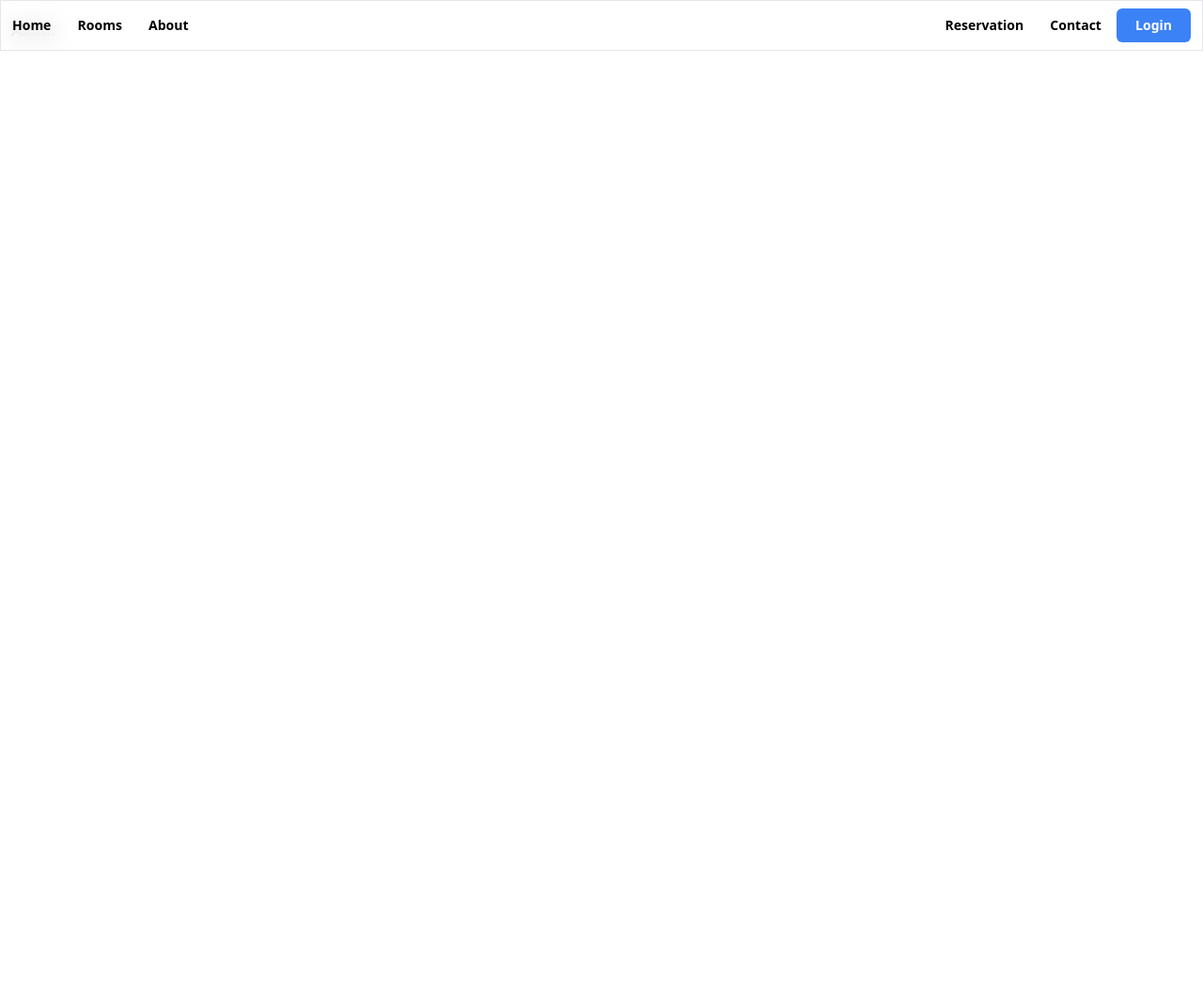
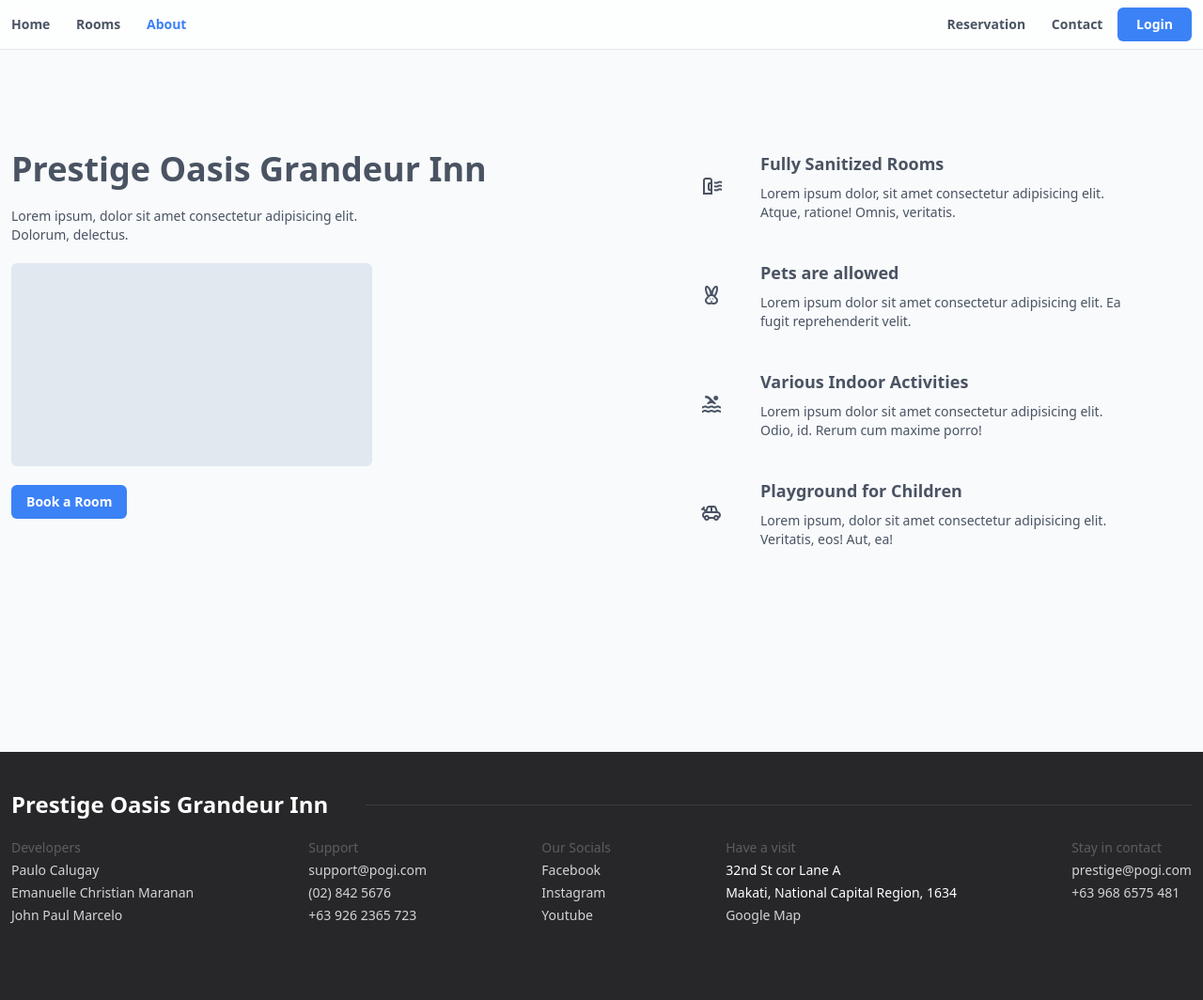
Before and after one commit to ecmrnn/pogi, a PHP site: page /about.php in a window 1280 px wide. Shown: the whole page at 94% size. Before the commit the page ends 54 px from the top, so only its background shows below. Run offline with PHP 8.4, Linux system fonts and the light colour scheme; some libraries are stand-ins or nearby versions.

Commit message:
finished about ui

```diff
--- a/about.php
+++ b/about.php
@@ -1,16 +1,81 @@
 <!DOCTYPE html>
 <html lang="en">
 
-<?php
-    include('components/head.php');
-?>
+<head>
+    <?php
+        include('components/head.php');
+    ?>
+    <script src="assets/js/reservation.js" defer></script>
+</head>
 
-<body>
+<body class="bg-slate-50 text-slate-800/80 text-sm">
     <?php include('components/nav.php'); ?>
 
-    <main class="py-5 px-3 max-w-7xl mx-auto">
-        <h1 class="font-semibold">About</h1>
+    <main class="pt-40 min-h-screen">
+        <div class="px-3 max-w-7xl mx-auto grid md:grid-cols-2 gap-5">
+            <div class="space-y-5">
+                <h1 class="text-3xl text-center font-semibold
+                    md:text-left
+                    lg:text-4xl">
+                    Prestige Oasis Grandeur Inn
+                </h1>
+
+                <p class="text-center md:text-left mx-auto md:mx-0 max-w-sm">Lorem ipsum, dolor sit amet consectetur adipisicing elit. Dolorum, delectus.</p>
+
+                <div class="w-full max-w-sm mx-auto md:mx-0 rounded-md aspect-video bg-slate-200 grid place-items-center">
+                    <!-- Image -->
+                </div>
+
+                <a href="reservation.php" class="px-4 py-2 w-max mx-auto md:mx-0 text-center rounded-md text-white font-semibold bg-blue-500 block hover:bg-blue-600 transition-all ease-in-out">
+                    Book a Room
+                </a>
+            </div>
+
+            <div class="py-20 md:py-0 space-y-10">
+                <div class="flex max-w-sm md:max-w-lg mx-auto justify-center items-start md:items-center gap-5 transition-all group">
+                    <div class="p-5 grid place-items-center rounded-md group-hover:border-transparent group-hover:bg-blue-500 transition-all ease-in-out">
+                        <span class="material-symbols-outlined select-none group-hover:text-white">air_purifier_gen</span>
+                    </div>
+                    <div class="space-y-2 rounded-md">
+                        <h2 class="font-semibold text-lg">Fully Sanitized Rooms</h2>
+                        <p class="w-full max-w-sm">Lorem ipsum dolor, sit amet consectetur adipisicing elit. Atque, ratione! Omnis, veritatis.</p>
+                    </div>
+                </div>
+
+                <div class="flex max-w-sm md:max-w-lg mx-auto justify-center items-start md:items-center gap-5 transition-all group">
+                    <div class="p-5 grid place-items-center rounded-md group-hover:border-transparent group-hover:bg-blue-500 transition-all ease-in-out">
+                        <span class="material-symbols-outlined select-none group-hover:text-white">cruelty_free</span>
+                    </div>
+                    <div class="space-y-2 rounded-md">
+                        <h2 class="font-semibold text-lg">Pets are allowed</h2>
+                        <p class="w-full max-w-sm">Lorem ipsum dolor sit amet consectetur adipisicing elit. Ea fugit reprehenderit velit.</p>
+                    </div>
+                </div>
+
+                <div class="flex max-w-sm md:max-w-lg mx-auto justify-center items-start md:items-center gap-5 transition-all group">
+                    <div class="p-5 grid place-items-center rounded-md group-hover:border-transparent group-hover:bg-blue-500 transition-all ease-in-out">
+                        <span class="material-symbols-outlined select-none group-hover:text-white">pool</span>
+                    </div>
+                    <div class="space-y-2 rounded-md">
+                        <h2 class="font-semibold text-lg">Various Indoor Activities</h2>
+                        <p class="w-full max-w-sm">Lorem ipsum dolor sit amet consectetur adipisicing elit. Odio, id. Rerum cum maxime porro!</p>
+                    </div>
+                </div>
+
+                <div class="flex max-w-sm md:max-w-lg mx-auto justify-center items-start md:items-center gap-5 transition-all group">
+                    <div class="p-5 grid place-items-center rounded-md group-hover:border-transparent group-hover:bg-blue-500 transition-all ease-in-out">
+                        <span class="material-symbols-outlined select-none group-hover:text-white">toys</span>
+                    </div>
+                    <div class="space-y-2 rounded-md">
+                        <h2 class="font-semibold text-lg">Playground for Children</h2>
+                        <p class="w-full max-w-sm">Lorem ipsum, dolor sit amet consectetur adipisicing elit. Veritatis, eos! Aut, ea!</p>
+                    </div>
+                </div>
+            </div>
+        </div>
     </main>
+
+    <?php include('components/footer.php'); ?>
 </body>
 
 </html>
--- a/components/footer.php
+++ b/components/footer.php
@@ -7,7 +7,7 @@
 
         <div class="flex gap-5 flex-wrap justify-between">
             <div class="space-y-1">
-                <h3 class="opacity-25">Developers</h3>
+                <h3 class="text-white/25">Developers</h3>
 
                 <a href="#" class="block opacity-80 hover:opacity-100 transition-all ease-in-out">Paulo Calugay</a>
                 <a href="#" class="block opacity-80 hover:opacity-100 transition-all ease-in-out">Emanuelle Christian Maranan</a>
@@ -15,34 +15,34 @@
             </div>
 
             <div class="space-y-1">
-                <h3 class="opacity-25">Support</h3>
+                <h3 class="text-white/25">Support</h3>
 
-                <a href="#" class="block opacity-80 hover:opacity-100 transition-all ease-in-out">support@pogi.com</a>
-                <a href="#" class="block opacity-80 hover:opacity-100 transition-all ease-in-out">&lpar;02&rpar; 842 5676</a>
-                <a href="#" class="block opacity-80 hover:opacity-100 transition-all ease-in-out">+63 926 2365 723</a>
+                <a href="#" class="block text-white/80 hover:text-white transition-all ease-in-out">support@pogi.com</a>
+                <a href="#" class="block text-white/80 hover:text-white transition-all ease-in-out">&lpar;02&rpar; 842 5676</a>
+                <a href="#" class="block text-white/80 hover:text-white transition-all ease-in-out">+63 926 2365 723</a>
             </div>
 
             <div class="space-y-1">
-                <h3 class="opacity-25">Our Socials</h3>
+                <h3 class="text-white/25">Our Socials</h3>
 
-                <a href="#" class="block opacity-80 hover:opacity-100 transition-all ease-in-out">Facebook</a>
-                <a href="#" class="block opacity-80 hover:opacity-100 transition-all ease-in-out">Instagram</a>
-                <a href="#" class="block opacity-80 hover:opacity-100 transition-all ease-in-out">Youtube</a>
+                <a href="#" class="block text-white/80 hover:text-white transition-all ease-in-out">Facebook</a>
+                <a href="#" class="block text-white/80 hover:text-white transition-all ease-in-out">Instagram</a>
+                <a href="#" class="block text-white/80 hover:text-white transition-all ease-in-out">Youtube</a>
             </div>
 
             <div class="space-y-1">
-                <h3 class="opacity-25">Have a visit</h3>
+                <h3 class="text-white/25">Have a visit</h3>
 
                 <span class="block">32nd St cor Lane A</span>
                 <span class="block">Makati, National Capital Region, 1634</span>
-                <a href="#" class="block opacity-80 hover:opacity-100 transition-all ease-in-out">Google Map</a>
+                <a href="#" class="block text-white/80 hover:text-white transition-all ease-in-out">Google Map</a>
             </div>
 
             <div class="space-y-1">
-                <h3 class="opacity-25">Stay in contact</h3>
+                <h3 class="text-white/25">Stay in contact</h3>
 
-                <a href="#" class="block opacity-80 hover:opacity-100 transition-all ease-in-out">prestige@pogi.com</a>
-                <a href="#" class="block opacity-80 hover:opacity-100 transition-all ease-in-out">+63 968 6575 481</a>
+                <a href="#" class="block text-white/80 hover:text-white transition-all ease-in-out">prestige@pogi.com</a>
+                <a href="#" class="block text-white/80 hover:text-white transition-all ease-in-out">+63 968 6575 481</a>
             </div>
         </div>
     </div>
--- a/components/nav.php
+++ b/components/nav.php
@@ -1,14 +1,21 @@
-<nav class="fixed w-screen bg-white/75 backdrop-blur-md top-0 py-2 border border-bottom z-50">
+<?php
+    $path = explode('/', $_SERVER['PHP_SELF']);
+?>
+
+<nav class="fixed w-screen top-0 border-b z-50">
+    <!-- Backdrop For Google -->
+     <div class="bg-white/75 backdrop-blur-md w-screen h-full absolute -z-50"></div>
+
     <!-- Desktop -->
-    <div class="max-w-7xl mx-auto hidden md:flex justify-between">
+    <div class="py-2 max-w-7xl mx-auto hidden md:flex justify-between">
         <div>
-            <a class="py-2 px-3 inline-block font-semibold text-sm hover:text-slate-800 translate-all ease-in-out" href="index.php">Home</a>
-            <a class="py-2 px-3 inline-block font-semibold text-sm hover:text-slate-800 translate-all ease-in-out" href="rooms.php">Rooms</a>
-            <a class="py-2 px-3 inline-block font-semibold text-sm hover:text-slate-800 translate-all ease-in-out" href="about.php">About</a>
+            <a class="py-2 px-3 inline-block font-semibold text-sm transition-all ease-in-out <?php echo in_array('index.php', $path) ? 'text-blue-500' : 'hover:text-slate-800';?>" href="index.php">Home</a>
+            <a class="py-2 px-3 inline-block font-semibold text-sm transition-all ease-in-out <?php echo in_array('rooms.php', $path) ? 'text-blue-500' : 'hover:text-slate-800';?>" href="rooms.php">Rooms</a>
+            <a class="py-2 px-3 inline-block font-semibold text-sm transition-all ease-in-out <?php echo in_array('about.php', $path) ? 'text-blue-500' : 'hover:text-slate-800';?>" href="about.php">About</a>
         </div>
         <div>
-            <a class="py-2 px-3 inline-block font-semibold text-sm hover:text-slate-800 translate-all ease-in-out" href="reservation.php">Reservation</a>
-            <a class="py-2 px-3 inline-block font-semibold text-sm hover:text-slate-800 translate-all ease-in-out" href="contact.php">Contact</a>
+            <a class="py-2 px-3 inline-block font-semibold text-sm transition-all ease-in-out <?php echo in_array('reservation.php', $path) ? 'text-blue-500' : 'hover:text-slate-800';?>" href="reservation.php">Reservation</a>
+            <a class="py-2 px-3 inline-block font-semibold text-sm transition-all ease-in-out <?php echo in_array('contact.php', $path) ? 'text-blue-500' : 'hover:text-slate-800';?>" href="contact.php">Contact</a>
             <a class="py-2 px-5 mr-3 rounded-md inline-block font-semibold text-sm
                 text-white bg-blue-500 hover:bg-blue-600 transition-all ease-in-out" href="login.php">Login</a>
         </div>
@@ -16,7 +23,7 @@
 
     <!-- Mobile -->
      <div class="md:hidden px-3 py-2 flex justify-between items-center">
-        <a href="index.php">Logo</a>
+        <a href="index.php" class="px-2">Logo</a>
 
         <button id="openBtn" class="p-2 rounded-md hover:bg-slate-200 grid place-item-center transition-all ease-in-out">
             <span class="material-symbols-outlined">menu</span>
@@ -24,8 +31,8 @@
 
         <!-- Slide Navigation -->
         <div id="menu" class="fixed h-screen w-screen px-3 py-2 bg-slate-100/20 backdrop-blur-md right-0 top-0 translate-x-full translate-all ease-in-out">
-            <div class="py-2 pl-3 flex items-center justify-between">
-                <p class="font-semibold">Menu</p>
+            <div class="pb-2 flex items-center justify-between">
+                <p class="font-semibold px-2">Main Menu</p>
 
                 <button id="closeBtn" class="p-2 rounded-md hover:bg-slate-300 grid place-item-center transition-all ease-in-out">
                     <span class="material-symbols-outlined">close</span>
--- a/contact.php
+++ b/contact.php
@@ -1,7 +1,3 @@
-<?php
-    $min_date = date("Y-m-d");
-?>
-
 <!DOCTYPE html>
 <html lang="en">
 
--- a/index.php
+++ b/index.php
@@ -39,7 +39,7 @@
                     <button type="button" class="less-btn py-2 px-3 w-16 flex-shrink-0 border border-r-0 grid place-items-center rounded-s-md">
                         <span class="material-symbols-outlined opacity-75">remove</span>
                     </button>
-                    <input type="number" name="adult_count" class="[appearance:textfield] px-3 py-2 w-full border peer" placeholder="Adult" required>
+                    <input type="number" name="adult_count" class="[appearance:textfield] px-3 py-2 w-full border peer" min="1" placeholder="Adult" required>
                     <button type="button" class="add-btn py-2 px-3 w-16 flex-shrink-0 border border-l-0 grid place-items-center rounded-e-md">
                         <span class="material-symbols-outlined opacity-75">add</span>
                     </button>
```
